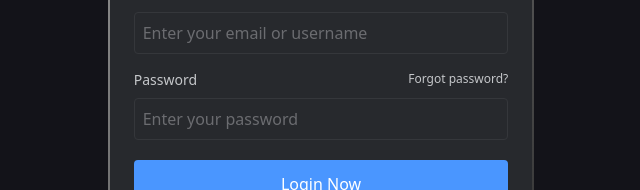
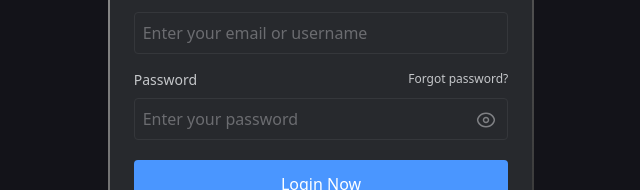
Before and after one commit to Utkarsh9799/atlys-mini-app, a React (Vite) app: page / in a window 1280 px wide. Shown: the part 380-570 px from the top of the page, without its empty margins (319-959 px from the left). Built offline with nearby package versions, Linux system fonts and the light colour scheme.

Commit message:
show password toggle

```diff
--- a/src/modules/Home/assets/icons.tsx
+++ b/src/modules/Home/assets/icons.tsx
@@ -8,8 +8,8 @@ export const Dots = () => {
       xmlns="http://www.w3.org/2000/svg"
     >
       <path
-        fill-rule="evenodd"
-        clip-rule="evenodd"
+        fillRule="evenodd"
+        clipRule="evenodd"
         d="M3.83337 2C3.83337 2.82843 3.1618 3.5 2.33337 3.5C1.50495 3.5 0.833374 2.82843 0.833374 2C0.833374 1.17157 1.50495 0.5 2.33337 0.5C3.1618 0.5 3.83337 1.17157 3.83337 2ZM10.5 2C10.5 2.82843 9.82847 3.5 9.00004 3.5C8.17161 3.5 7.50004 2.82843 7.50004 2C7.50004 1.17157 8.17161 0.5 9.00004 0.5C9.82847 0.5 10.5 1.17157 10.5 2ZM15.6667 3.5C16.4951 3.5 17.1667 2.82843 17.1667 2C17.1667 1.17157 16.4951 0.5 15.6667 0.5C14.8383 0.5 14.1667 1.17157 14.1667 2C14.1667 2.82843 14.8383 3.5 15.6667 3.5Z"
         fill="#C5C7CA"
       />
@@ -27,8 +27,8 @@ export const ChatBubble = () => {
       xmlns="http://www.w3.org/2000/svg"
     >
       <path
-        fill-rule="evenodd"
-        clip-rule="evenodd"
+        fillRule="evenodd"
+        clipRule="evenodd"
         d="M17.3333 3.83333L2.66662 3.83336C1.8382 3.83336 1.16663 4.50493 1.16663 5.33336V13.3334C1.16663 14.1618 1.8382 14.8334 2.66662 14.8334H10C10.1326 14.8334 10.2598 14.886 10.3536 14.9798L13.5 18.1262V15.3334C13.5 15.0572 13.7238 14.8334 14 14.8334H17.3333C18.1617 14.8334 18.8333 14.1618 18.8333 13.3334V5.33333C18.8333 4.5049 18.1617 3.83333 17.3333 3.83333ZM2.66662 2.83336L17.3333 2.83333C18.714 2.83333 19.8333 3.95262 19.8333 5.33333V13.3334C19.8333 14.7141 18.714 15.8334 17.3333 15.8334H14.5V19.3333C14.5 19.5356 14.3781 19.7179 14.1913 19.7953C14.0045 19.8727 13.7894 19.8299 13.6464 19.6869L9.79289 15.8334H2.66662C1.28591 15.8334 0.166626 14.7141 0.166626 13.3334V5.33336C0.166626 3.95265 1.28591 2.83336 2.66662 2.83336Z"
         fill="#C5C7CA"
       />
--- a/src/modules/shared/Form.tsx
+++ b/src/modules/shared/Form.tsx
@@ -1,7 +1,7 @@
 import React, { useState } from "react";
 import { useNavigate } from "react-router-dom";
 
-import { Cross } from "./assets/icons";
+import { Cross, EyeIcon } from "./assets/icons";
 
 import Input from "../../components/Input";
 import Button from "../../components/Button";
@@ -14,6 +14,7 @@ interface FormProps {
 const Form: React.FC<FormProps> = (props) => {
   const { isLoginFlow = false, closeForm } = props;
   const [loginFlow, setLoginFlow] = useState(isLoginFlow);
+  const [showPassword, setShowPassword] = useState(false);
   const navigate = useNavigate();
 
   const handleSubmit = (e: React.FormEvent<HTMLFormElement>) => {
@@ -23,6 +24,10 @@ const Form: React.FC<FormProps> = (props) => {
     } else {
       closeForm?.();
     }
+  };
+
+  const handlePasswordToggle = () => {
+    setShowPassword((prev) => !prev);
   };
 
   return (
@@ -60,13 +65,13 @@ const Form: React.FC<FormProps> = (props) => {
               />
             </React.Fragment>
           )}
+          <div className="mt-4 relative">
             <Input
               label="Password"
               placeholder={
                 loginFlow ? "Enter your password" : "Choose a strong password"
               }
-            className="mt-4"
-            type="password"
+              type={showPassword ? "text" : "password"}
               action={
                 loginFlow
                   ? {
@@ -78,6 +83,13 @@ const Form: React.FC<FormProps> = (props) => {
                   : undefined
               }
             />
+            <div
+              className="absolute top-10 right-3 hover:cursor-pointer"
+              onClick={handlePasswordToggle}
+            >
+              <EyeIcon />
+            </div>
+          </div>
           <Button fullWidth type="submit" className="mt-5">
             {loginFlow ? "Login Now" : "Continue"}
           </Button>
--- a/src/modules/shared/assets/icons.tsx
+++ b/src/modules/shared/assets/icons.tsx
@@ -16,3 +16,22 @@ export const Cross = () => {
     </svg>
   );
 };
+
+export const EyeIcon = () => {
+  return (
+    <svg
+      width="20"
+      height="20"
+      viewBox="0 0 20 20"
+      fill="none"
+      xmlns="http://www.w3.org/2000/svg"
+    >
+      <path
+        fillRule="evenodd"
+        clipRule="evenodd"
+        d="M2.41667 10C2.41667 9.19329 2.93513 7.70472 4.18608 6.40565C5.40721 5.13755 7.29888 4.08334 10 4.08334C12.7011 4.08334 14.5928 5.13755 15.8139 6.40565C17.0649 7.70472 17.5833 9.19329 17.5833 10C17.5833 10.8067 17.0649 12.2953 15.8139 13.5944C14.5928 14.8624 12.7011 15.9167 10 15.9167C7.29888 15.9167 5.40721 14.8624 4.18608 13.5944C2.93513 12.2953 2.41667 10.8067 2.41667 10ZM10 2.58334C6.8678 2.58334 4.5928 3.82078 3.1056 5.36519C1.64822 6.87862 0.916672 8.72338 0.916672 10C0.916672 11.2766 1.64822 13.1214 3.1056 14.6348C4.5928 16.1792 6.8678 17.4167 10 17.4167C13.1322 17.4167 15.4072 16.1792 16.8944 14.6348C18.3518 13.1214 19.0833 11.2766 19.0833 10C19.0833 8.72338 18.3518 6.87862 16.8944 5.36519C15.4072 3.82078 13.1322 2.58334 10 2.58334ZM8.24993 10C8.24993 9.0335 9.03343 8.25 9.99993 8.25C10.9664 8.25 11.7499 9.0335 11.7499 10C11.7499 10.9665 10.9664 11.75 9.99993 11.75C9.03343 11.75 8.24993 10.9665 8.24993 10ZM9.99993 6.75C8.205 6.75 6.74993 8.20508 6.74993 10C6.74993 11.7949 8.205 13.25 9.99993 13.25C11.7949 13.25 13.2499 11.7949 13.2499 10C13.2499 8.20508 11.7949 6.75 9.99993 6.75Z"
+        fill="#7F8084"
+      />
+    </svg>
+  );
+};
```
Lines whose indentation alone changed are shown as unchanged.
